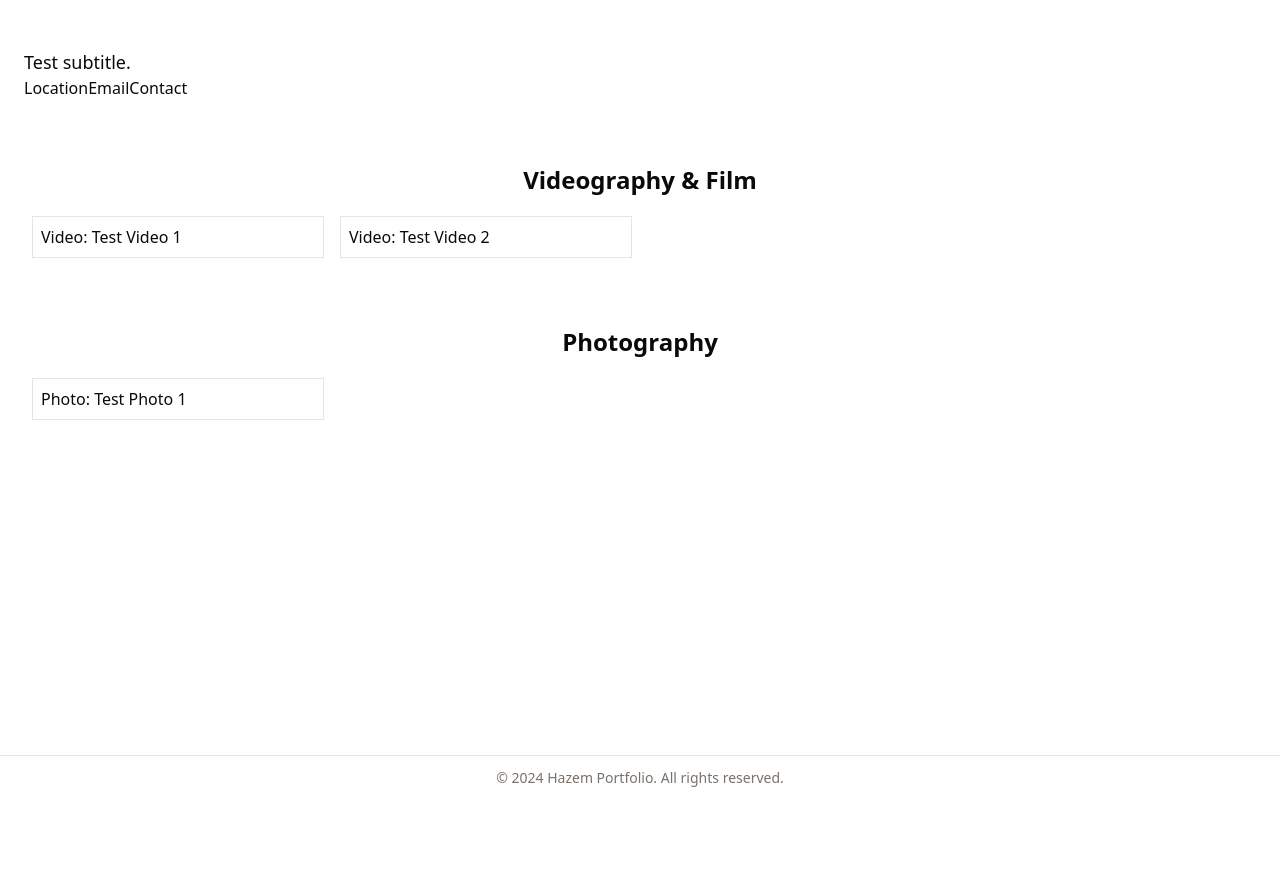
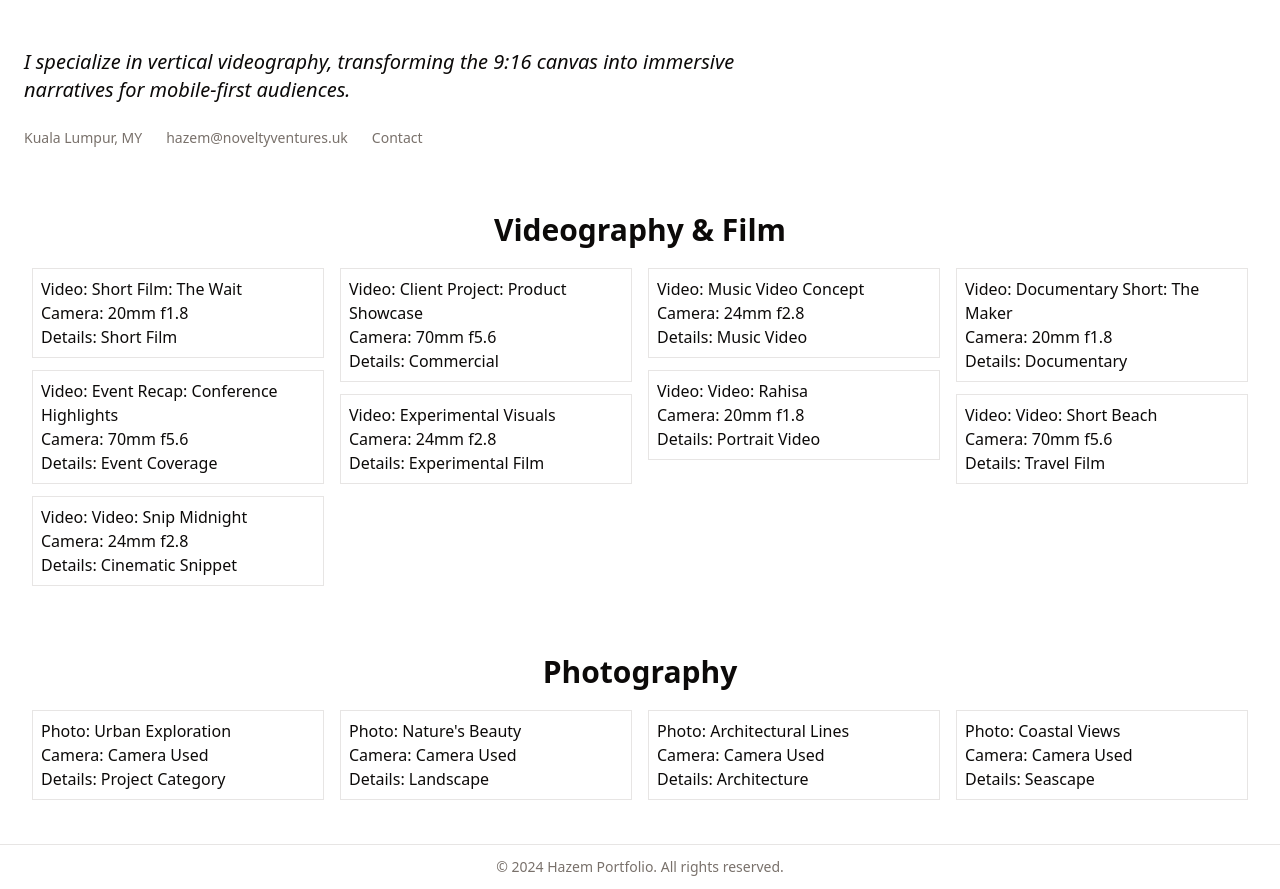
Before and after one commit to ShadowLevi-ops/hazem-portfolio, a Next.js app: page / in a window 1280 px wide. Before the commit the page ends 800 px from the top, so only its background shows below. Built offline with nearby package versions, Linux system fonts and the light colour scheme.

Commit message:
refactor: Restore portfolio data and basic card text to page.tsx

```diff
--- a/src/app/page.tsx
+++ b/src/app/page.tsx
@@ -2,7 +2,7 @@
 
 import React, { useState } from 'react';
 // import Image from 'next/image'; // Temporarily remove Image
-// import { portfolioItems } from '@/data/portfolio-items'; // Temporarily remove direct portfolioItems import
+import { portfolioItems } from '@/data/portfolio-items'; // Restore portfolioItems import
 import Video from "yet-another-react-lightbox/plugins/video";
 import Captions from "yet-another-react-lightbox/plugins/captions";
 import type { Slide } from "yet-another-react-lightbox"; // Import Slide type
@@ -21,25 +21,25 @@ const breakpointColumnsObj = {
 };
 
 // Sample simplified data to avoid issues with original data source for now
-const sampleItems = [
-  { id: 'v1', type: 'videography', title: "Test Video 1" },
-  { id: 'v2', type: 'videography', title: "Test Video 2" },
-  { id: 'p1', type: 'photography', title: "Test Photo 1" },
-];
+// const sampleItems = [
+//   { id: 'v1', type: 'videography', title: "Test Video 1" },
+//   { id: 'v2', type: 'videography', title: "Test Video 2" },
+//   { id: 'p1', type: 'photography', title: "Test Photo 1" },
+// ];
 
 
 export default function Home() {
   const [lightboxOpen, setLightboxOpen] = useState(false);
   const [lightboxIndex, setLightboxIndex] = useState(0);
 
-  // Use simplified data
-  const photographyItems = sampleItems.filter(item => item.type === 'photography');
-  const videoItems = sampleItems.filter(item => item.type === 'videography');
+  // Use original portfolioItems data
+  const photographyItems = portfolioItems.filter(item => item.type === 'photography');
+  const videoItems = portfolioItems.filter(
+    (item) => item.type === 'videography' || item.type === 'film'
+  );
 
   // Use proper Slide type for allSlides
-  const allSlides: Slide[] = [
-    // { type: 'video', sources: [{ src: '/videos/1.mp4', type: 'video/mp4'}], title: "Test Video Slide", description: "Test Desc", poster: "/videos/VT-1.png" }
-  ]; // COMPLETELY EMPTY FOR NOW
+  const allSlides: Slide[] = []; // COMPLETELY EMPTY FOR NOW
 
   const openLightbox = (index: number) => {
     // console.log("Attempting to open lightbox for index:", index, "Slide:", allSlides[index]);
@@ -54,18 +54,35 @@ export default function Home() {
         // Simplified classes for debugging
         className="container mx-auto pt-12 pb-10 px-6"
       >
-        <p className="text-lg">
-          Test subtitle.
+        <p className="text-lg md:text-xl italic font-medium text-left max-w-3xl mb-6">
+          I specialize in vertical videography, transforming the 9:16 canvas into immersive narratives for mobile-first audiences.
         </p>
-        <div className="flex">
-            <div>Location</div>
-            <div>Email</div>
-            <div>Contact</div>
+        <div className="flex flex-col sm:flex-row sm:justify-start items-start sm:items-center w-full max-w-lg text-sm text-muted-foreground gap-y-2 gap-x-4 md:gap-x-6">
+          <div className="flex items-center gap-1.5">
+            {/* <MapPin className="h-4 w-4" /> // Icons still commented out */}
+            <span>Kuala Lumpur, MY</span>
+          </div>
+          <a
+            href="mailto:hazem@noveltyventures.uk"
+            className="flex items-center gap-1.5 hover:text-primary transition-colors"
+          >
+            {/* <Mail className="h-4 w-4" /> */}
+            <span>hazem@noveltyventures.uk</span>
+          </a>
+          <a
+            href="https://wa.me/0173767247"
+            target="_blank"
+            rel="noopener noreferrer"
+            className="flex items-center gap-1.5 hover:text-primary transition-colors"
+          >
+            {/* <MessageSquare className="h-4 w-4" /> */}
+            <span>Contact</span>
+          </a>
         </div>
       </section>
 
       <section id="videography" className="container mx-auto pt-6 pb-8 px-6">
-        <h2 className="text-2xl font-bold mb-5 text-center">Videography & Film</h2>
+        <h2 className="text-2xl md:text-3xl font-bold mb-5 text-center">Videography & Film</h2>
         <Masonry
           breakpointCols={breakpointColumnsObj}
           className="flex w-full"
@@ -75,25 +92,26 @@ export default function Home() {
             videoItems.map((item, index) => {
               const slideIndex = index;
               return (
-                // EXTREMELY SIMPLIFIED ITEM FOR DEBUGGING
+                // Simplified card structure
                 <div
                   key={item.id}
                   className="mb-3 cursor-pointer p-2 border"
-                  onClick={() => openLightbox(slideIndex)}
+                  onClick={() => openLightbox(slideIndex)} // Lightbox won't show content yet
                 >
-                  <p>Video: {item.title || item.id}</p>
-                  {/* <Image src="/videos/VT-1.png" alt="Test" width={100} height={100} /> */}
+                  <p>Video: {item.title}</p>
+                  <p>Camera: {item.camera}</p>
+                  <p>Details: {item.projectDetails}</p>
                 </div>
               );
             })
           ) : (
-            <p>No videography projects.</p>
+            <p>No videography or film projects yet.</p>
           )}
         </Masonry>
       </section>
 
       <section id="photography" className="container mx-auto pt-6 pb-8 px-6">
-        <h2 className="text-2xl font-bold mb-5 text-center">Photography</h2>
+        <h2 className="text-2xl md:text-3xl font-bold mb-5 text-center">Photography</h2>
         <Masonry
           breakpointCols={breakpointColumnsObj}
           className="flex w-full"
@@ -101,21 +119,24 @@ export default function Home() {
         >
           {photographyItems.length > 0 ? (
             photographyItems.map((item, index) => {
-              const slideIndex = videoItems.length + index; // This will be wrong if allSlides is empty
+              // Correct slideIndex calculation needs allSlides to be populated
+              // For now, this click won't show correct item if lightbox had content
+              const slideIndex = videoItems.length + index;
               return (
-                // EXTREMELY SIMPLIFIED ITEM FOR DEBUGGING
+                // Simplified card structure
                 <div
                   key={item.id}
                   className="mb-3 cursor-pointer p-2 border"
-                  onClick={() => openLightbox(slideIndex)}
+                  onClick={() => openLightbox(slideIndex)} // Lightbox won't show content yet
                 >
-                  <p>Photo: {item.title || item.id}</p>
-                  {/* <Image src="/images/p1.PNG" alt="Test" width={100} height={100} /> */}
+                  <p>Photo: {item.title}</p>
+                  <p>Camera: {item.camera}</p>
+                  <p>Details: {item.projectDetails}</p>
                 </div>
               );
             })
           ) : (
-            <p>No photography projects.</p>
+            <p>No photography projects yet.</p>
           )}
         </Masonry>
       </section>
@@ -124,7 +145,7 @@ export default function Home() {
         open={lightboxOpen}
         close={() => setLightboxOpen(false)}
         index={lightboxIndex}
-        slides={allSlides} // Will be empty
+        slides={allSlides} // Still empty
         plugins={[Video, Captions]}
         captions={{
           showToggle: true,
```
